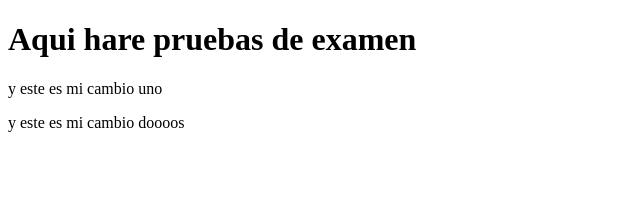
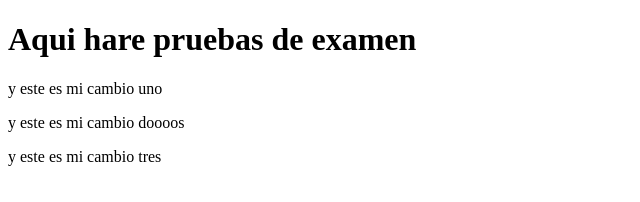
Before and after one commit to Zaceli/primerexamen, a plain HTML site: page index.html in a window 1280 px wide. Shown: the whole page, without its empty margins (0-640 px from the left). Drawn offline with Linux system fonts and the light colour scheme.

Commit message:
modificacion tres

```diff
--- a/index.html
+++ b/index.html
@@ -11,6 +11,7 @@
     <h1>Aqui hare pruebas de examen</h1>
     <p>y este es mi cambio uno</p>
     <p>y este es mi cambio doooos</p>
+    <p>y este es mi cambio tres</p>
     <div class="esto"></div>
 </body>
 </html>
```
